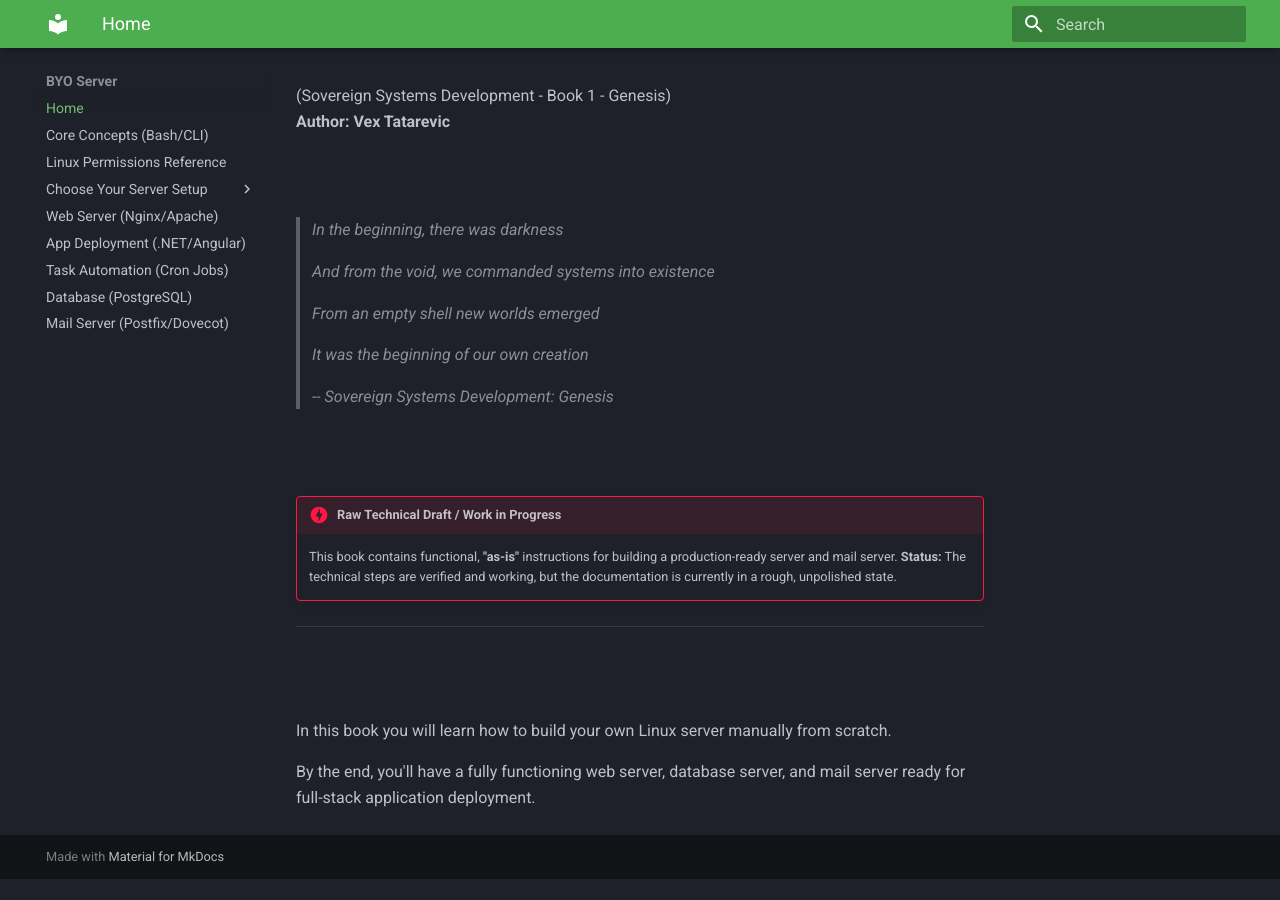
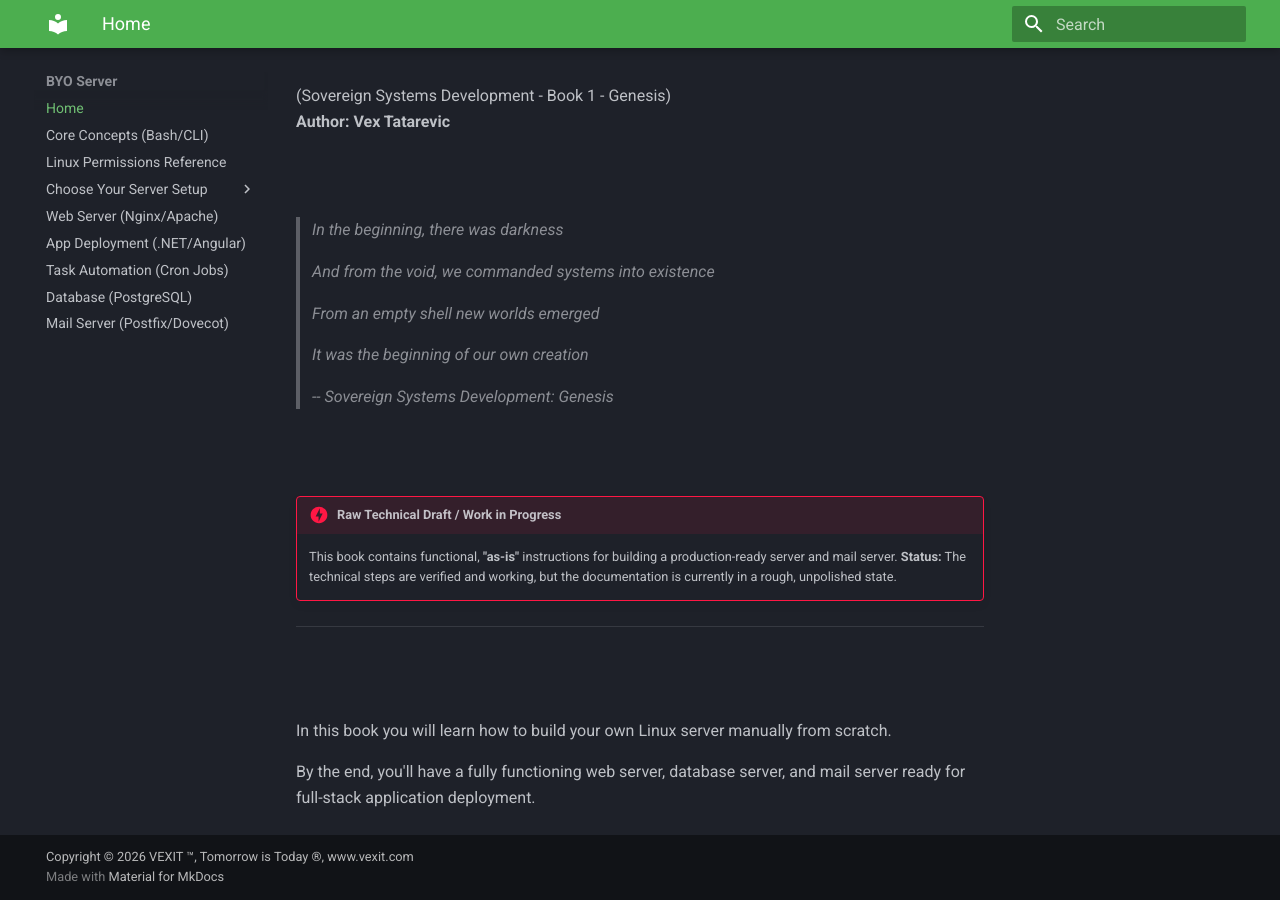
Before and after one commit to VEXIT/byoserver, an MkDocs documentation site: the page built from docs/index.md, in a window 1280 px wide and 900 px high, scrolled down 1050 px. Built offline with MkDocs 1.6.1 and Material for MkDocs 9.7.7, drawn with Linux system fonts in a browser that asks for light colours; before the commit the page ends 1929 px from its top, so only the background shows below that.

Commit message:
Adjusting metadata

```diff
--- a/mkdocs.yml
+++ b/mkdocs.yml
@@ -1,4 +1,5 @@
 site_name: BYO Server
+site_url: https://vexit.github.io/byoserver
 theme:
   name: material
   palette:
@@ -7,6 +8,10 @@
       accent: green      # The Link/Button color
   features:
     - content.code.copy  # <--- THIS adds the One-Click Copy button
+  hide:
+    - footer.generator # <--- THIS removes the "Made with MkDocs" line
+
+copyright: "Copyright &copy; 2026 VEXIT &trade;, Tomorrow is Today &reg;, www.vexit.com"
 
 markdown_extensions:
   - admonition  # <--- This is what makes the !!! danger box work
@@ -18,6 +23,20 @@
       pygments_lang_class: true
   - pymdownx.inlinehilite
   - pymdownx.snippets
+
+extra:
+  # social:  # Commented out - website not ready yet
+  #   - icon: fontawesome/solid/globe
+  #     link: https://www.vexit.com
+  social_cards:
+    image: images/social-cover.jpg # This tells sites what image to use when sharing the link on social media
+  # This section handles the link preview
+  description: "Build your own Linux server from scratch. A Sovereign Systems Development guide to self-hosting web, database, and mail servers."
+  # image: images/cover.jpeg  # Link preview image for social media
+
+# This is the pro way to hide the generator if the simple 'hide' fails
+extra_javascript:
+  - https://unpkg.com
 
 nav:
   - Home: index.md
@@ -34,14 +53,3 @@
   - Task Automation (Cron Jobs): 4_Cron_Jobs.md
   - Database (PostgreSQL): 5_Database_PostgreSQL.md
   - Mail Server (Postfix/Dovecot): 6_MailServer_Postfix_Dovecot_Thunderbird.md
-
-extra:
-  # social:  # Commented out - website not ready yet
-  #   - icon: fontawesome/solid/globe
-  #     link: https://www.vexit.com
-  social_cards:
-    image: images/social-cover.jpg # This tells sites what image to use when sharing the link on social media
-  # This section handles the link preview
-  site_url: https://vexit.github.io/byoserver
-  description: "Build your own Linux server from scratch. A Sovereign Systems Development guide to self-hosting web, database, and mail servers."
-  # image: images/cover.jpeg  # Link preview image for social media
```
